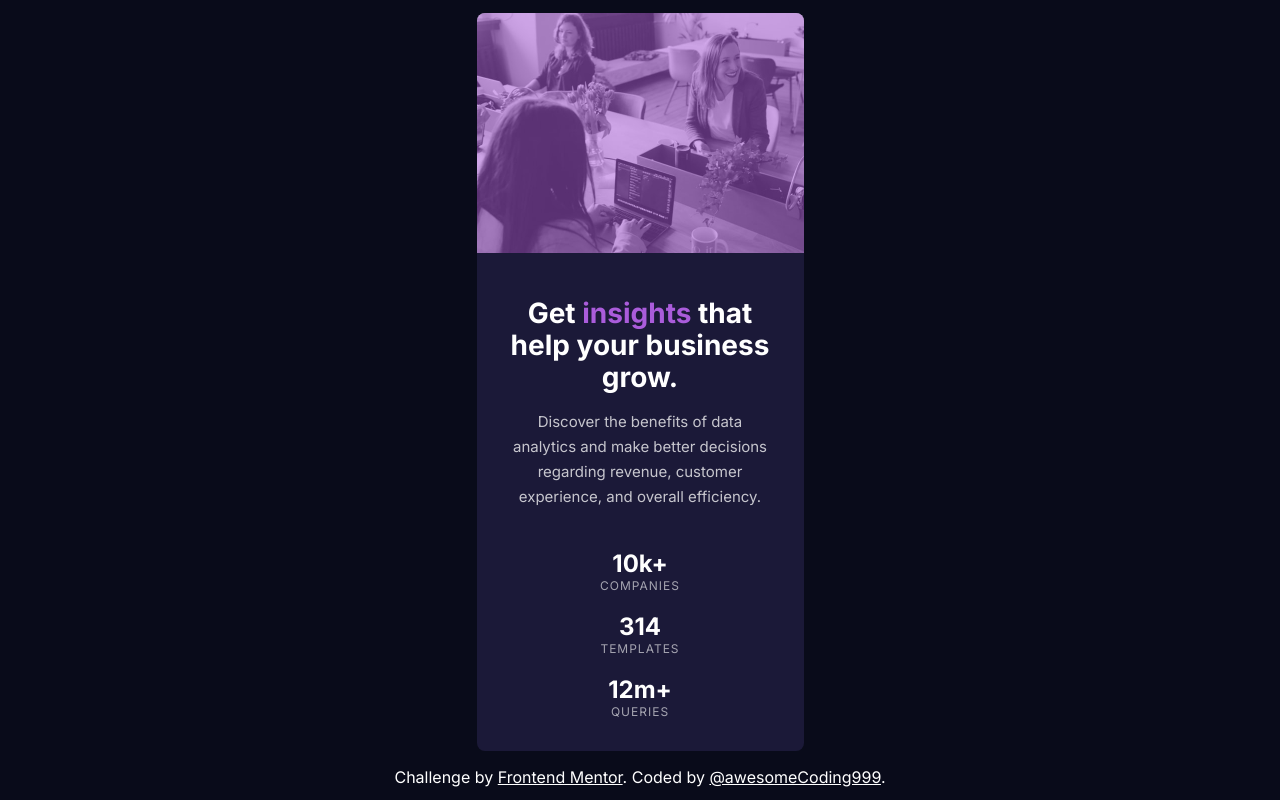
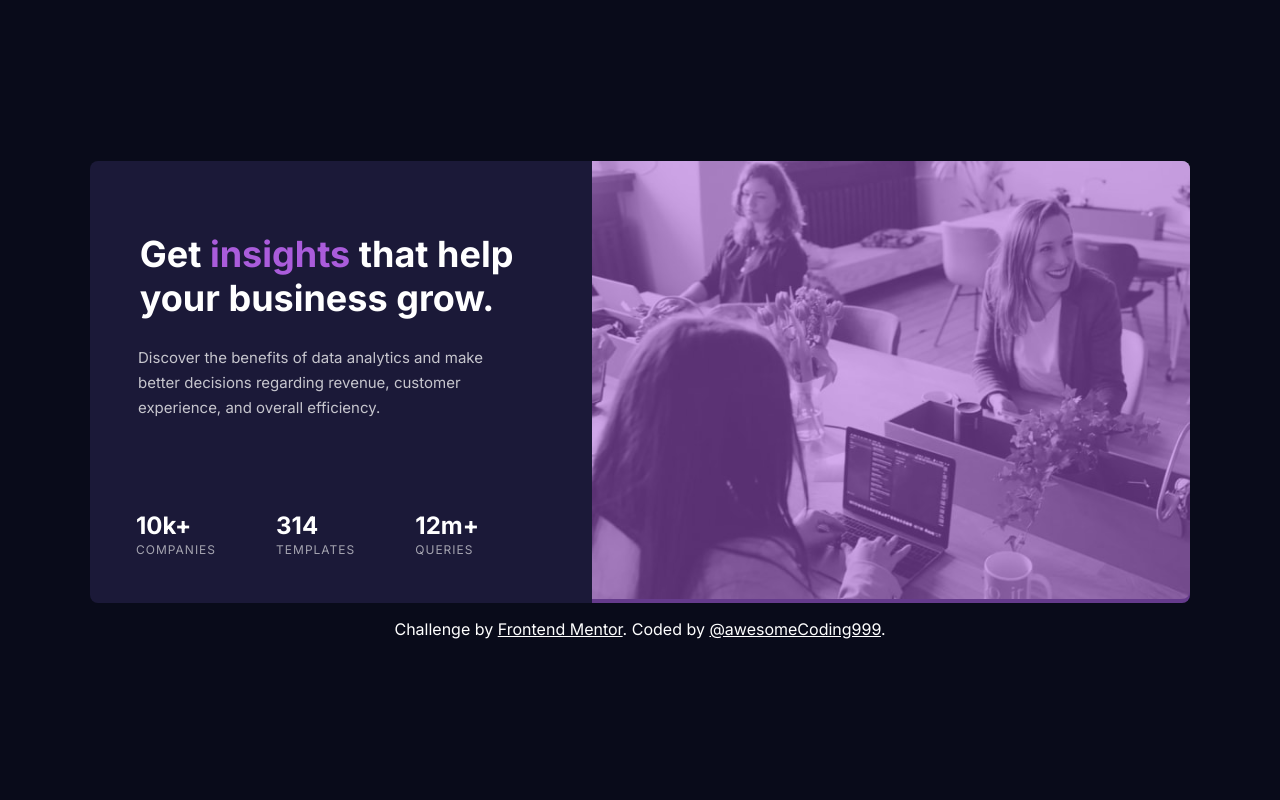
Before and after one commit to awesomeCoding999/frontend-mentor-stats-preview-card, a plain HTML site: page index.html in a window 1280 px wide. Drawn offline with Linux system fonts and the light colour scheme.

Commit message:
feat: applying desktop styles

```diff
--- a/index.html
+++ b/index.html
@@ -39,9 +39,10 @@
           />
         </div>
       </picture>
+      <div class="text-container">
         <h1 class="title">
-        Get <span class="insights-text">insights</span> that help your business
-        grow.
+          Get <span class="insights-text">insights</span> that help your
+          business grow.
         </h1>
         <p class="description">
           Discover the benefits of data analytics and make better decisions
@@ -61,6 +62,7 @@
             <p class="tag">queries</p>
           </li>
         </ul>
+      </div>
     </main>
 
     <footer class="attribution">
--- a/styles.css
+++ b/styles.css
@@ -38,7 +38,6 @@ body {
 
 .purple-overlay {
   position: relative;
-  max-height: 100%;
 }
 
 .purple-overlay::before {
@@ -49,7 +48,7 @@ body {
   bottom: 0;
   left: 0;
   right: 0;
-  max-height: 240px;
+  height: 100%;
   background: var(--transparent-violet);
   border-top-left-radius: 8px;
   border-top-right-radius: 8px;
@@ -64,7 +63,6 @@ body {
 .title,
 .description {
   width: 264px;
-  margin: 0 auto;
 }
 
 .title {
@@ -85,6 +83,7 @@ body {
   color: var(--white);
   mix-blend-mode: normal;
   opacity: 0.75;
+  margin: 0 auto;
 }
 
 .analytics-container {
@@ -122,3 +121,49 @@ footer a:hover {
   color: var(--soft-violet);
   text-decoration: none;
 }
+
+@media (min-width: 1024px) {
+  .card-container {
+    width: 1100px;
+    display: flex;
+    flex-direction: row-reverse;
+    text-align: left;
+  }
+
+  .header-img,
+  .purple-overlay::before {
+    border-radius: 0px 8px 8px 0px;
+  }
+
+  .text-container {
+    margin: 0;
+    width: 50%;
+  }
+
+  .title,
+  .analytics-container {
+    width: 403px;
+  }
+
+  .title {
+    font-size: 2.25rem;
+    line-height: 44px;
+    margin-top: 4.438rem;
+    margin-bottom: 1.563rem;
+  }
+
+  .description {
+    margin-left: 3rem;
+    width: 374px;
+  }
+
+  .analytics-container {
+    margin: 4.5rem 0 0 1rem;
+    display: flex;
+    justify-content: space-around;
+  }
+
+  .tag {
+    margin-top: 0.125rem;
+  }
+}
```
Lines whose indentation alone changed are shown as unchanged.
